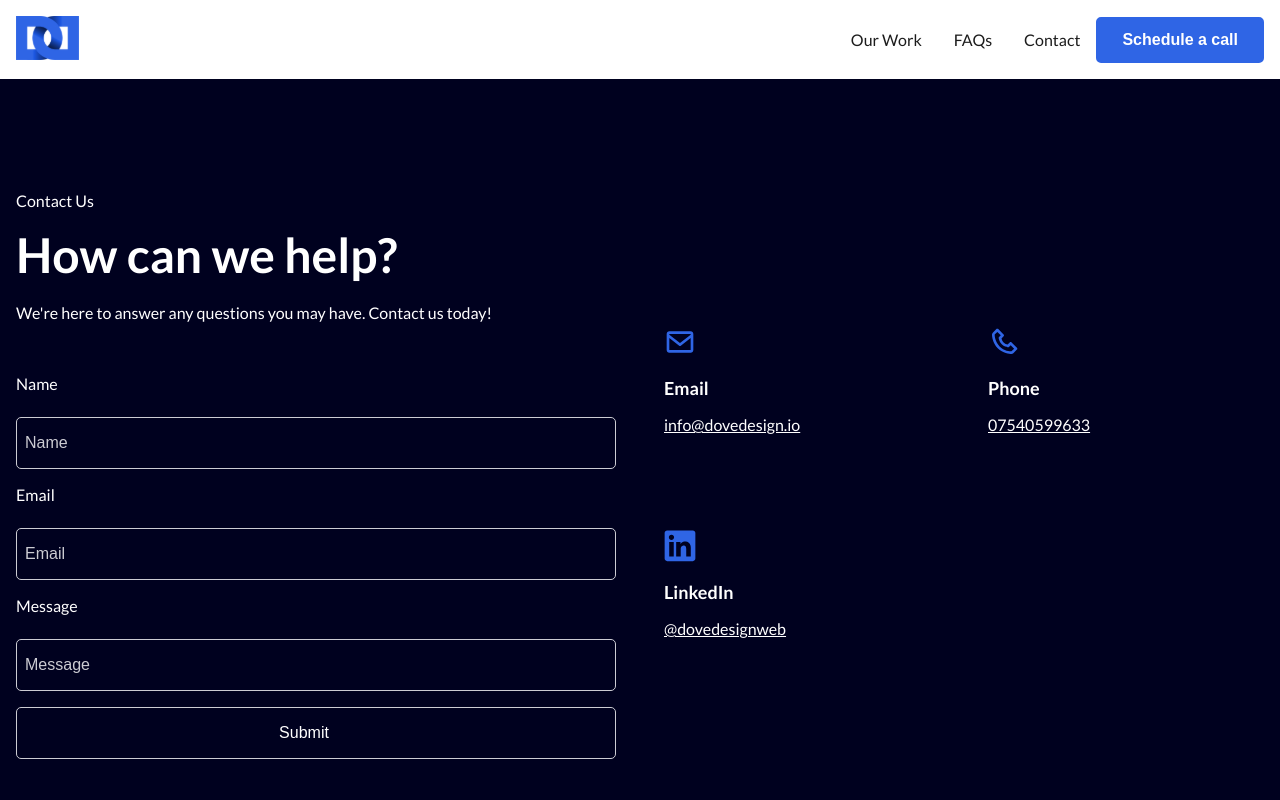
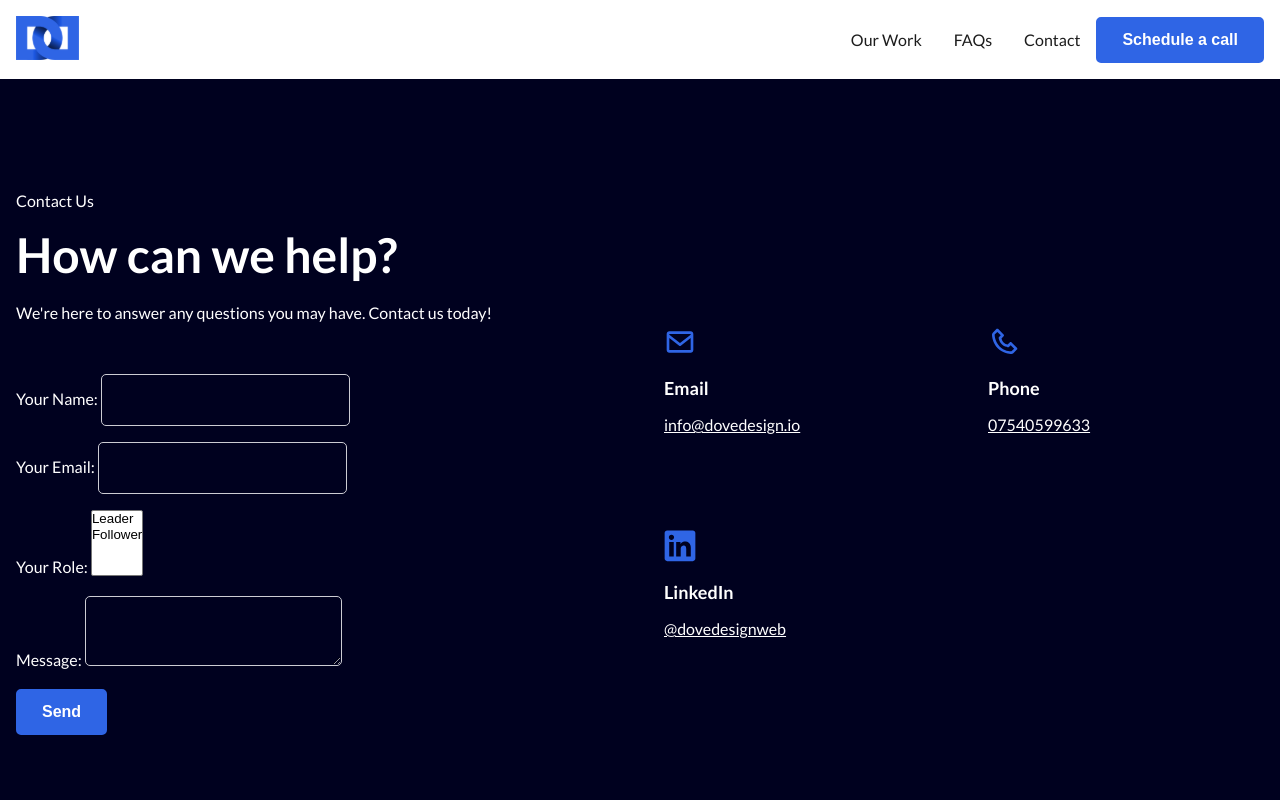
Before and after one commit to davedove86/dovedesign-sveltekit, a SvelteKit app: page /contact in a window 1280 px wide. Shown: the top 800 px of the page. Built offline with nearby package versions, Linux system fonts and the light colour scheme.

Commit message:
new form

```diff
--- a/src/routes/Contact.svelte
+++ b/src/routes/Contact.svelte
@@ -4,20 +4,29 @@
 		<h2>How can we help?</h2>
 		<p>We're here to answer any questions you may have. Contact us today!</p>
 		<div class="grid-col-2">
-			<form
-				name="netlify-form-example"
-				method="POST"
-				netlify-honeypot="bot-field"
-				data-netlify="true"
-			>
-				<input type="hidden" name="form-name" value="netlify-form-example" />
-				<label for="name">Name</label>
-				<input name="name" id="name" required placeholder="Name" type="text" />
-				<label for="email">Email</label>
-				<input name="email" id="email" required placeholder="Email" type="email" />
-				<label for="message">Message</label>
-				<input name="message" id="message" required placeholder="Message" type="text" />
-				<input type="submit" value="Submit" />
+			<form name="contact" method="POST" data-netlify="true">
+				<input type="hidden" name="form-name" value="contact" />
+
+				<p>
+					<label>Your Name: <input type="text" name="name" /></label>
+				</p>
+				<p>
+					<label>Your Email: <input type="email" name="email" /></label>
+				</p>
+				<p>
+					<label
+						>Your Role: <select name="role[]" multiple>
+							<option value="leader">Leader</option>
+							<option value="follower">Follower</option>
+						</select></label
+					>
+				</p>
+				<p>
+					<label>Message: <textarea name="message" /></label>
+				</p>
+				<p>
+					<button type="submit">Send</button>
+				</p>
 			</form>
 
 			<div class="grid-col-2 contact-grid">
--- a/src/routes/contact/+page.svelte
+++ b/src/routes/contact/+page.svelte
@@ -1,7 +1,125 @@
 <script>
-	import Contact from '../Contact.svelte';
 	import Testimonials from '../Testimonials.svelte';
 </script>
 
-<Contact />
+<section>
+	<div class="container">
+		<div class="section-kicker">Contact Us</div>
+		<h2>How can we help?</h2>
+		<p>We're here to answer any questions you may have. Contact us today!</p>
+		<div class="grid-col-2">
+			<form name="contact" method="POST" data-netlify="true">
+				<input type="hidden" name="form-name" value="contact" />
+
+				<p>
+					<label>Your Name: <input type="text" name="name" /></label>
+				</p>
+				<p>
+					<label>Your Email: <input type="email" name="email" /></label>
+				</p>
+				<p>
+					<label
+						>Your Role: <select name="role[]" multiple>
+							<option value="leader">Leader</option>
+							<option value="follower">Follower</option>
+						</select></label
+					>
+				</p>
+				<p>
+					<label>Message: <textarea name="message" /></label>
+				</p>
+				<p>
+					<button type="submit">Send</button>
+				</p>
+			</form>
+
+			<div class="grid-col-2 contact-grid">
+				<div class="contact-grid-item">
+					<img class="contact-icon" src="/images/email.svg" alt="envelope" />
+					<div class="contact-sub-text">Email</div>
+					<a href="mailto:info@dovedesign.io" class="link">info@dovedesign.io</a>
+				</div>
+				<div class="contact-grid-item">
+					<img class="contact-icon" src="/images/phone.svg" alt="phone" />
+					<div class="contact-sub-text">Phone</div>
+					<a href="tel:07540599633" class="link">07540599633</a>
+				</div>
+				<div class="contact-grid-item">
+					<img class="contact-icon" src="/images/linkedin.svg" alt="LinkedIn" />
+					<div class="contact-sub-text">LinkedIn</div>
+					<a href="https://www.linkedin.com/company/dovedesignweb/" target="_blank" class="link"
+						>@dovedesignweb</a
+					>
+				</div>
+			</div>
+		</div>
+	</div>
+</section>
 <Testimonials />
+
+<style>
+	section {
+		background-color: var(--black-blue);
+		color: var(--white);
+	}
+
+	form {
+		display: flex;
+		flex-direction: column;
+		gap: 1rem;
+		margin-top: 3rem;
+	}
+
+	form div {
+		display: flex;
+		flex-direction: column;
+	}
+
+	form label {
+		margin-bottom: 0.5rem;
+	}
+
+	form input,
+	textarea {
+		background-color: var(--black-blue);
+		color: var(--black-blue);
+		border: 1px var(--light-grey) solid;
+		border-radius: 5px;
+		padding: 1rem 2rem 1rem 0.5rem;
+		font-size: 1rem;
+		color: var(--white);
+	}
+
+	form input::placeholder,
+	textarea::placeholder {
+		color: var(--light-grey);
+	}
+
+	form button {
+		font-size: 1rem;
+		font-weight: 800;
+	}
+
+	.contact-grid {
+		align-content: start;
+	}
+
+	.contact-grid-item {
+		margin-bottom: 3rem;
+	}
+
+	.contact-icon {
+		width: 32px;
+		height: 32px;
+	}
+
+	.contact-sub-text {
+		font-size: 1.125rem;
+		font-weight: 700;
+		margin: 1rem 0;
+	}
+
+	.link {
+		color: var(--white);
+	}
+</style>
```
Also changed, not shown: src/routes/contact/+page.js (renamed from src/routes/+page.js).
